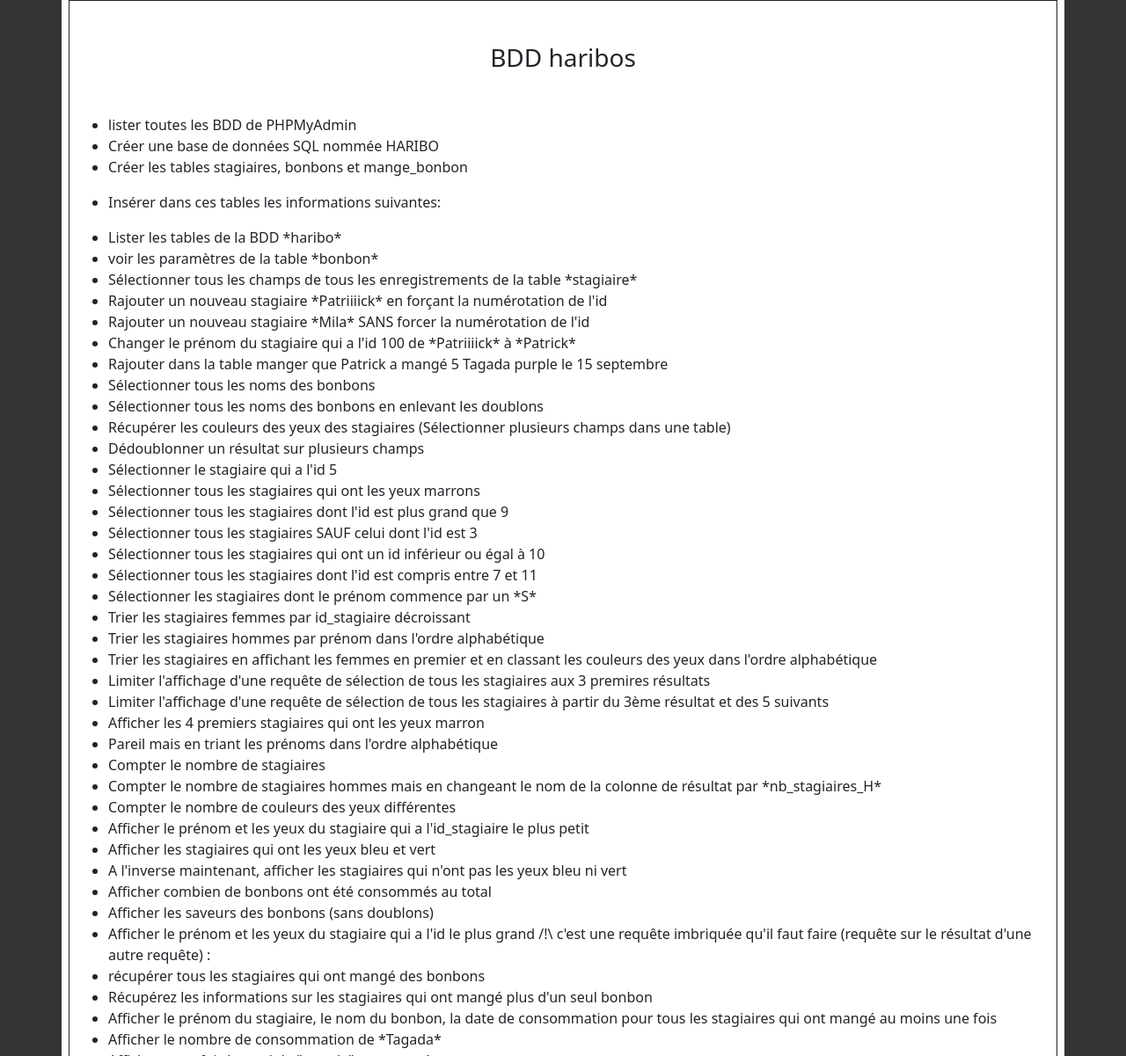
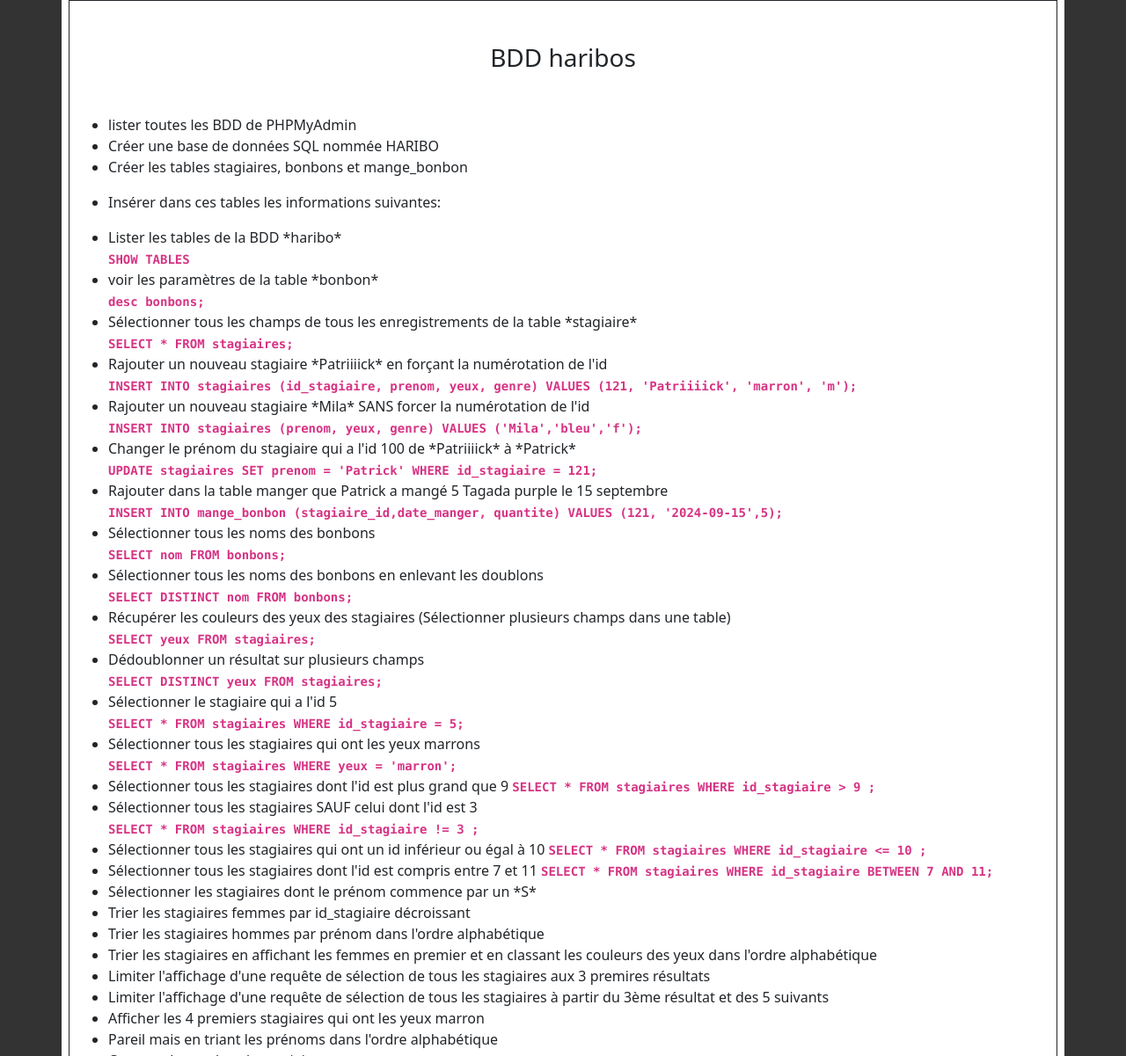
Before and after one commit to MarcIsc/10MENTIONWEB-BACK, a plain HTML site: page 01_SQL/pratique_sql.html in a window 1280 px wide. Shown: the part 1115-2316 px from the top of the page at 88% size. Drawn offline with nearby package versions, Linux system fonts and the light colour scheme.

Commit message:
base de donné massy

```diff
--- a/01_SQL/pratique_sql.html
+++ b/01_SQL/pratique_sql.html
@@ -204,74 +204,166 @@
                     </li>
                     <li>
                         Lister les tables de la BDD *haribo* <br>
+                        <strong>
+                            <code>
+                                SHOW TABLES
+                            </code>
+                        </strong>
 
                     </li>
                     <li>
                         voir les paramètres de la table *bonbon* <br>
+                        <strong>
+                            <code>
+                                desc bonbons;
+                            </code>
+                        </strong>
 
                      </li>
                      <li>
                         Sélectionner tous les champs de tous les enregistrements de la table *stagiaire* <br>
+
+                        <strong>
+                            <code>
+                                SELECT * FROM stagiaires;
+                            </code>
+                        </strong>
 
 
                      </li>
                      <li>
                         Rajouter un nouveau stagiaire *Patriiiick* en forçant la numérotation de l'id <br>
 
+                        <strong>
+                            <code>
+                                INSERT INTO stagiaires (id_stagiaire, prenom, yeux, genre) VALUES (121, 'Patriiiick', 'marron', 'm');
+                            </code>
+                        </strong>
+
                      </li>
                      <li>
                         Rajouter un nouveau stagiaire *Mila* SANS forcer la numérotation de l'id <br>
+                        <strong>
+                            <code>
+                                INSERT INTO stagiaires (prenom, yeux, genre) VALUES ('Mila','bleu','f');
+                            </code>
+                        </strong>
 
 
                      </li>
                      <li>
                         Changer le prénom du stagiaire qui a l'id 100 de *Patriiiick* à *Patrick* <br>
+                        <strong>
+                            <code>
+                                UPDATE stagiaires SET prenom = 'Patrick' WHERE id_stagiaire = 121;
+                            </code>
+                        </strong>
 
 
                      </li>
                      <li>
                         Rajouter dans la table manger que Patrick a mangé 5 Tagada purple le 15 septembre <br>
+                        <strong>
+                            <code>
+                                INSERT INTO mange_bonbon (stagiaire_id,date_manger, quantite) VALUES (121, '2024-09-15',5);
+                            </code>
+                        </strong>
 
                      </li>
                      <li>
                         Sélectionner tous les noms des bonbons <br>
 
+                        <strong>
+                            <code>
+                                SELECT nom FROM bonbons;
+                            </code>
+                        </strong>
+
                      </li>
                      <li>
                         Sélectionner tous les noms des bonbons en enlevant les doublons <br>
+                        <strong>
+                            <code>
+                                SELECT DISTINCT nom FROM bonbons;
+                            </code>
+                        </strong>
 
                      </li>
                      <li>
                         Récupérer les couleurs des yeux des stagiaires (Sélectionner plusieurs champs dans une table) <br>
+                        <strong>
+                            <code>
+                                SELECT yeux FROM stagiaires;
+                            </code>
+                        </strong>
 
                      </li>
                      <li>
                         Dédoublonner un résultat sur plusieurs champs <br>
 
+                        <strong>
+                            <code>
+                                SELECT DISTINCT yeux FROM stagiaires;
+                            </code>
+                        </strong>
+
                      </li>
                      <li>
                         Sélectionner le stagiaire qui a l'id 5 <br>
+
+                        <strong>
+                            <code>
+                                SELECT * FROM stagiaires WHERE id_stagiaire = 5;
+                            </code>
+                        </strong>
 
                      </li>
                      <li>
                         Sélectionner tous les stagiaires qui ont les yeux marrons <br>
 
+                        <strong>
+                            <code>
+                                SELECT * FROM stagiaires WHERE yeux = 'marron';
+                            </code>
+                        </strong>
+
+
                      </li>
 
                      <li>
                         Sélectionner tous les stagiaires dont l'id est plus grand que 9
-
+                        <strong>
+                            <code>
+                                SELECT * FROM stagiaires WHERE id_stagiaire > 9 ;
+                            </code>
+                        </strong>
                      </li>
                      <li>
                         Sélectionner tous les stagiaires SAUF celui dont l'id est 3 <br>
+                        <strong>
+                            <code>
+                                SELECT * FROM stagiaires WHERE id_stagiaire != 3 ;
+                            </code>
+                        </strong>
 
                      </li>
                      <li>
                         Sélectionner tous les stagiaires qui ont un id inférieur ou égal à 10
 
+                        <strong>
+                            <code>
+                                SELECT * FROM stagiaires WHERE id_stagiaire <= 10 ;
+                            </code>
+                        </strong>
+
                      </li>
                      <li>
                         Sélectionner tous les stagiaires dont l'id est compris entre 7 et 11
+                        <strong>
+                            <code>
+                                SELECT * FROM stagiaires WHERE id_stagiaire BETWEEN 7 AND 11;
+                            </code>
+                        </strong>
 
                      </li>
                      <li>
```
Also changed, not shown: 1 other file.
